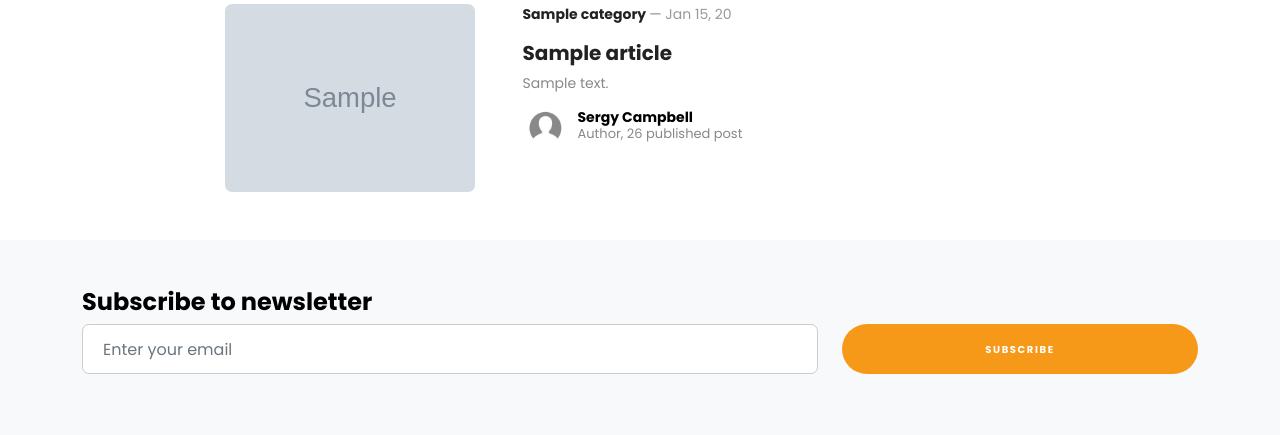
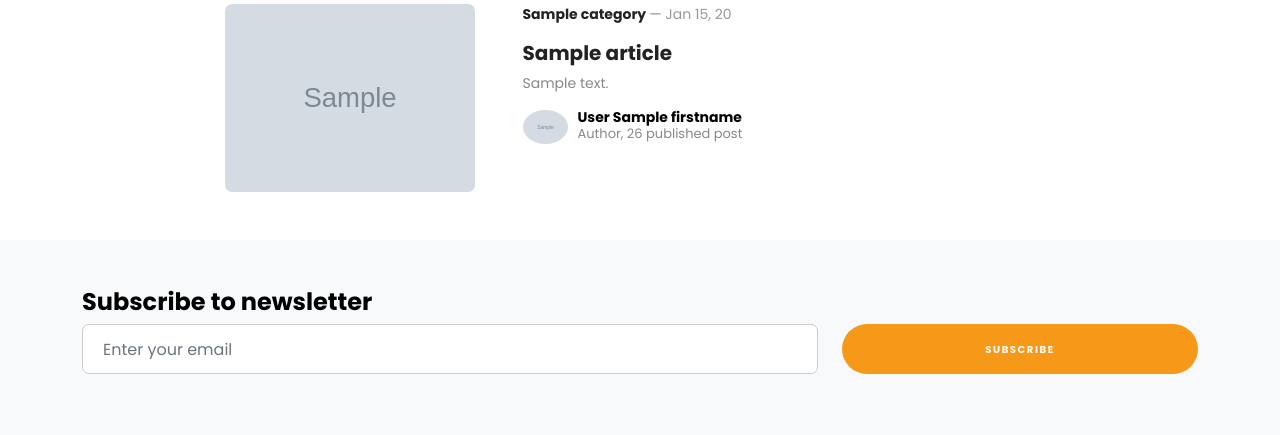
Before and after one commit to PierreThiollent/Blog-PHP, a PHP site: template templates/articles.html.twig in a window 1280 px wide. Shown: the part 227-662 px from the top of the page. Run offline with PHP 8.4, Linux system fonts and the light colour scheme; the template is opened without the code that fills it: most values are stand-ins (such as "Sample title", 1, 10 or a date in 2020); grey boxes marked "Sample" are stand-in pictures; some libraries are stand-ins or nearby versions.

Commit message:
display author infos

```diff
--- a/templates/article_detail.html.twig
+++ b/templates/article_detail.html.twig
@@ -7,9 +7,9 @@
     <div class="row justify-content-center">
       <div class="col-lg-8">
         <div class="text-center">
-          <img src="/images/user-placeholder.jpg" alt="Image" class="author-pic img-fluid rounded-circle mx-auto" />
+          <img src="/{{ article.author.imageUrl }}" alt="Image" class="author-pic img-fluid rounded-circle mx-auto" />
         </div>
-        <span class="d-block text-center">Sergy Campbell</span>
+        <span class="d-block text-center">{{ article.author.lastname }}  {{ article.author.firstname }}</span>
         <span class="date d-block text-center small text-uppercase text-black-50 mb-5">
           {{ article.updatedDate|date('M d, y', "Europe/Paris") }}
         </span>
--- a/templates/articles.html.twig
+++ b/templates/articles.html.twig
@@ -43,10 +43,10 @@
                                 </p>
                                 <a href="#" class="post-author d-flex align-items-center">
                                     <div class="author-pic">
-                                        <img src="images/user-placeholder.jpg" alt="Image"></div>
+                                        <img src="/{{ article.author.imageUrl }}" alt="Image"></div>
                                     <div class="text">
                                         <strong>
-                                            Sergy Campbell
+                                            {{ article.author.lastname }} {{ article.author.firstname }}
                                         </strong>
                                         <span>Author, 26 published post</span>
                                     </div>
```
